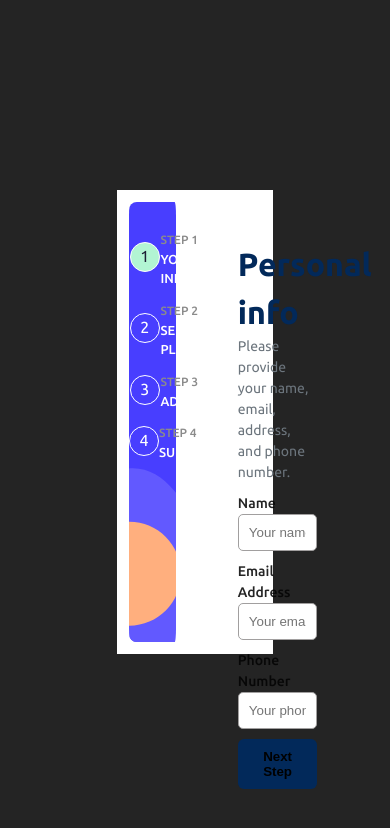
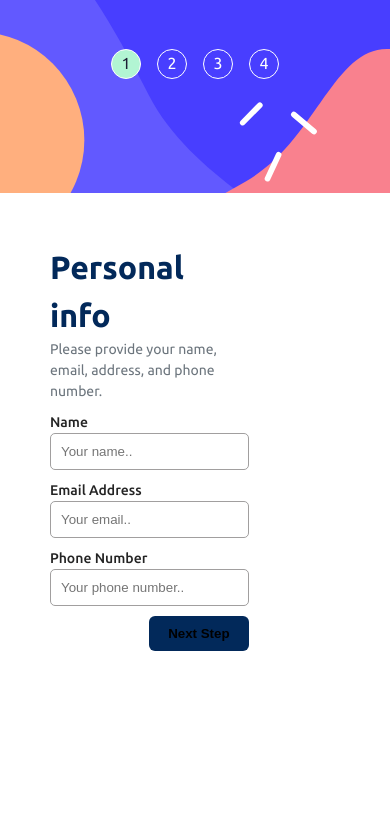
Before and after one commit to pvizza/StepReact, a React (Vite) app: page / in a window 390 px wide. Shown: the top 828 px of the page. Built offline with nearby package versions, Linux system fonts and the light colour scheme.

Commit message:
Feat: add responsive sidebar

```diff
--- a/src/App.css
+++ b/src/App.css
@@ -1,3 +1,5 @@
+@import './index.css';
+
 .app_container {
   display: flex;
   justify-content: center;
@@ -29,3 +31,11 @@
   color: var(--color-secondary);
   font-family: var(--font-secondary);
 }
+
+@media (max-width: 768px) {
+  .app {
+    width: 100%;
+    height: 100vh;
+    flex-direction: column;
+  }
+}
--- a/src/components/formComponent/formComponent.css
+++ b/src/components/formComponent/formComponent.css
@@ -55,3 +55,9 @@
   border-color: #0077ff;
   box-shadow: 0 0 5px #0077ff;
 }
+
+@media screen and (min-width: var(--tablet)) {
+  .form-input {
+    width: 50%;
+  }
+}
--- a/src/components/sideComponent/SideComponent.css
+++ b/src/components/sideComponent/SideComponent.css
@@ -54,3 +54,29 @@
   background-color: #b2f5d3;
   color: #1d1e35;
 }
+
+@media (max-width: 768px) {
+  .side-component {
+    width: 100%;
+    height: auto;
+    margin:0px;
+    border-radius: 0px;
+    background-image: url('../../assets/bg-sidebar-mobile.svg');
+      .grid-container{
+        display: flex;
+        justify-content: center;
+        gap: 16px;
+        height: 20vh;
+        padding-top: 25px;
+        box-sizing: border-box;
+      .grid-item {
+        display: block;
+      }
+      .step-container {
+          display:none;
+        }
+      }
+
+  }
+
+}
--- a/src/components/sideComponent/SideComponent.tsx
+++ b/src/components/sideComponent/SideComponent.tsx
@@ -8,28 +8,28 @@ const SideComponent = ({currentStep}:SideComponentProps) => {
       <div className="grid-container">
         <div className="grid-item">
           <p className={currentStep === 1 ? "step-number step-number-circle active" : "step-number step-number-circle"}>1</p>
-          <div>
+          <div className='step-container'>
             <span className='step-title'>STEP 1</span>
             <p className='step-description'>YOUR INFO</p>
           </div>
         </div>
         <div className="grid-item">
           <p className={currentStep === 2 ? "step-number step-number-circle active" : "step-number step-number-circle"}>2</p>
-          <div>
+          <div className='step-container'>
             <span className='step-title'>STEP 2</span>
             <p className='step-description'>SELECT PLAN</p>
           </div>
         </div>
         <div className="grid-item">
           <p  className={currentStep === 3 ? "step-number step-number-circle active" : "step-number step-number-circle"}>3</p>
-          <div>
+          <div className='step-container'>
             <span className='step-title'>STEP 3</span>
             <p className='step-description'>ADD-ONS</p>
           </div>
         </div>
         <div className="grid-item">
           <p className={currentStep === 4 || currentStep === 5 ? "step-number step-number-circle active" : "step-number step-number-circle"}>4</p>
-          <div>
+          <div className='step-container'>
             <span className='step-title'>STEP 4</span>
             <p className='step-description'>SUMMARY</p>
           </div>
--- a/src/index.css
+++ b/src/index.css
@@ -27,6 +27,10 @@
   --font-primary: 'Ubuntu Bold', sans-serif;
   --font-secondary: 'Ubuntu Regular', sans-serif;
   --font-tertiary: 'Ubuntu Medium', sans-serif;
+  --smallMobile: 320px;
+  --mobile: 480px;
+  --tablet: 768px;
+  --desktop: 1024px;
   line-height: 1.5;
   font-weight: 400;
   color-scheme: light dark;
```
Also changed, not shown: src/assets/bg-sidebar-mobile.svg (added).
